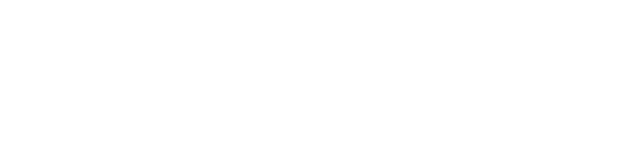
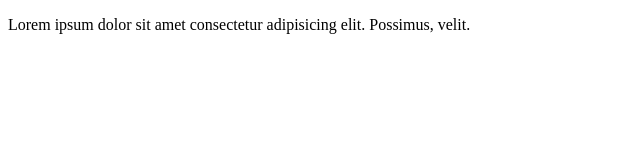
Before and after one commit to UrielVazquez89/test-repositorio, a plain HTML site: page index.html in a window 1280 px wide. Shown: the whole page, without its empty margins (0-640 px from the left). Drawn offline with Linux system fonts and the light colour scheme.

Commit message:
agregado DIV contenedor

```diff
--- a/index.html
+++ b/index.html
@@ -7,6 +7,10 @@
     <title>Git VSCOD</title>
 </head>
 <body>
-
+    <div class="container">
+        <div class="row">
+            <p>Lorem ipsum dolor sit amet consectetur adipisicing elit. Possimus, velit.</p>
+        </div>
+    </div>
 </body>
 </html>
```
